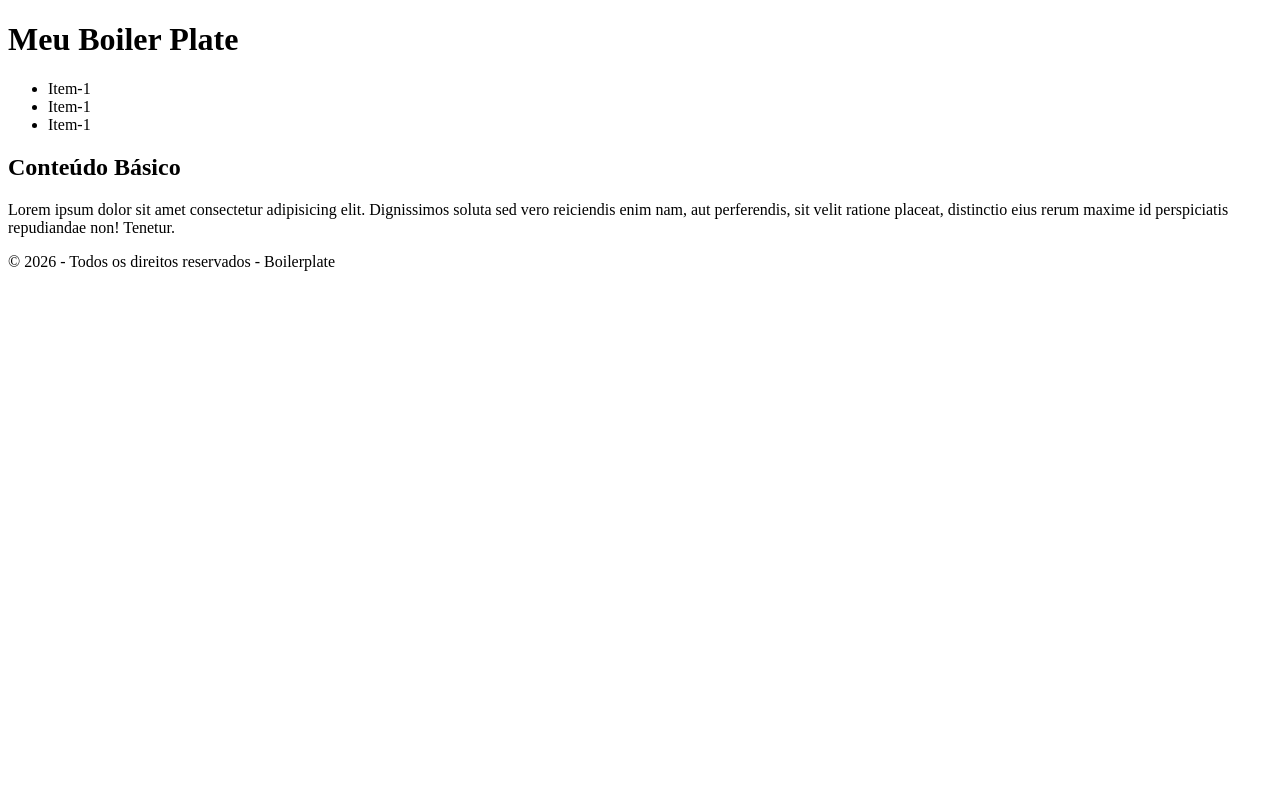
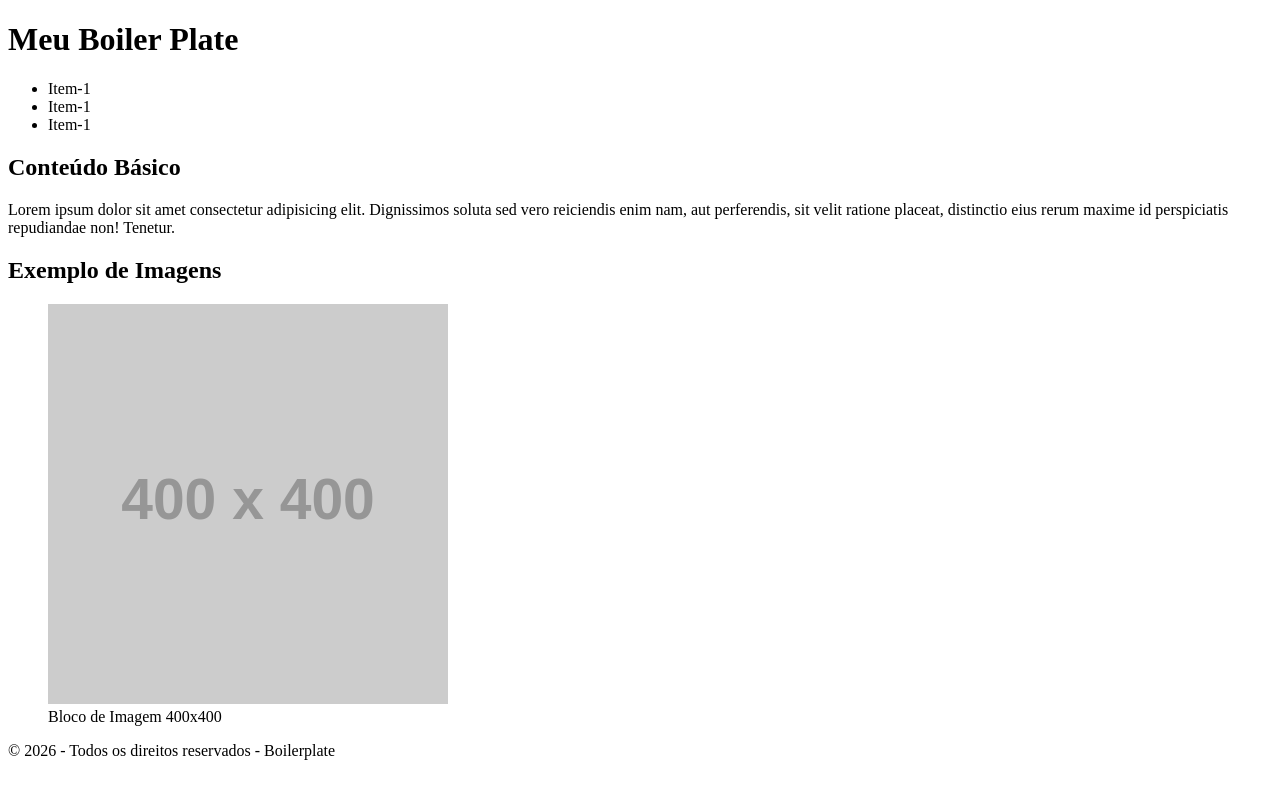
Before and after one commit to 1TDSPH-26/front-2sem-aula-10, a React (Vite) app in the folder my-app/: page / in a window 1280 px wide. Built offline with nearby package versions, Linux system fonts and the light colour scheme.

Commit message:
feat: Exemplo de apresentação de imagem.

```diff
--- a/my-app/src/components/Conteudo/Conteudo.tsx
+++ b/my-app/src/components/Conteudo/Conteudo.tsx
@@ -10,6 +10,14 @@ export default function Conteudo() {
           perspiciatis repudiandae non! Tenetur.
         </p>
       </section>
+      <section>
+        <h2>Exemplo de Imagens</h2>
+        <figure>
+            <img src="https://placehold.co/400x400/c1c1c1/000000/png"
+            alt="Exemplo de Imagem" />
+            <figcaption>Bloco de Imagem 400x400</figcaption>
+        </figure>
+      </section>
     </main>
   )
 }
```
Also changed, not shown: my-app/src/img/quadrado.png (added).
